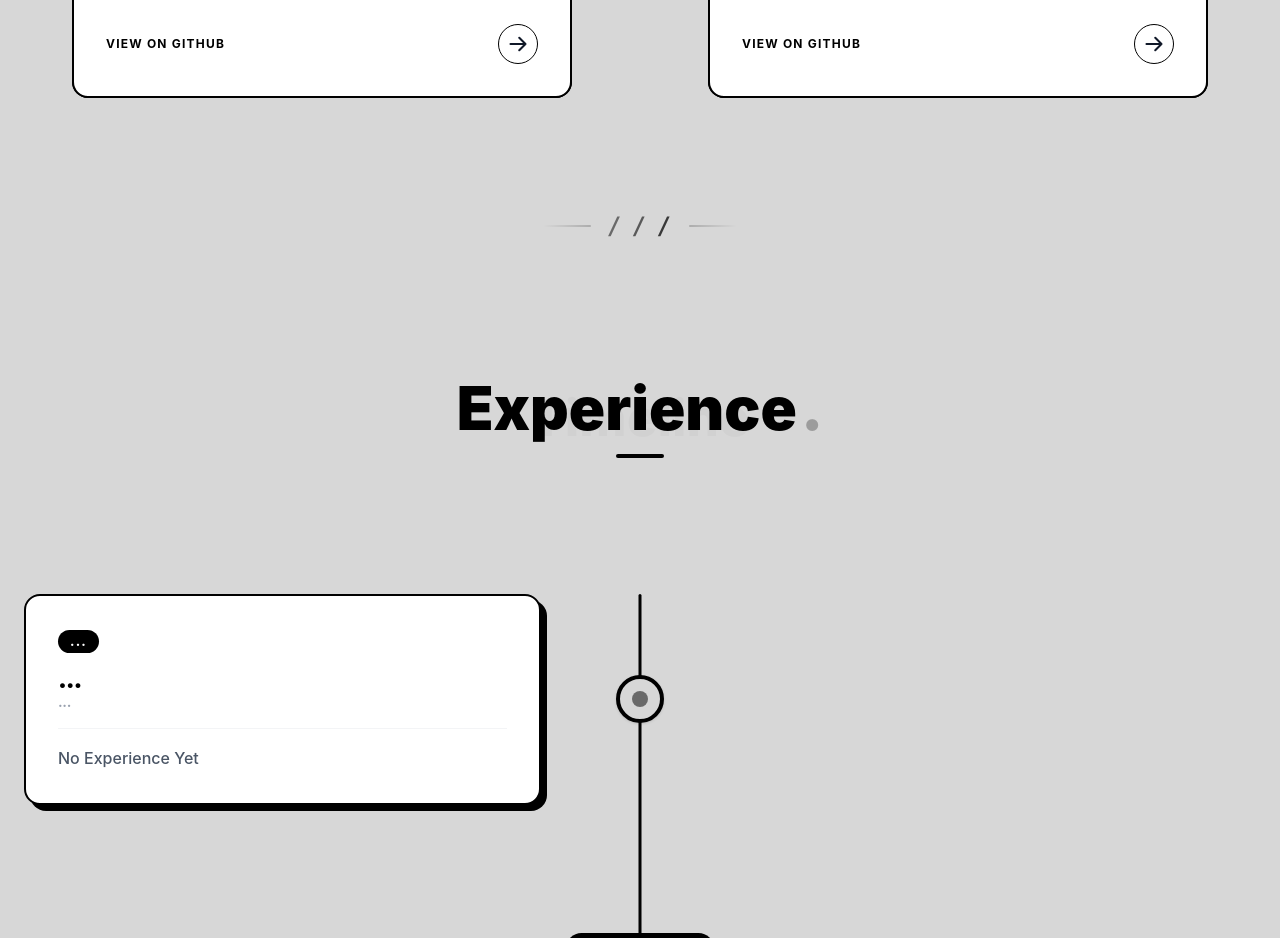
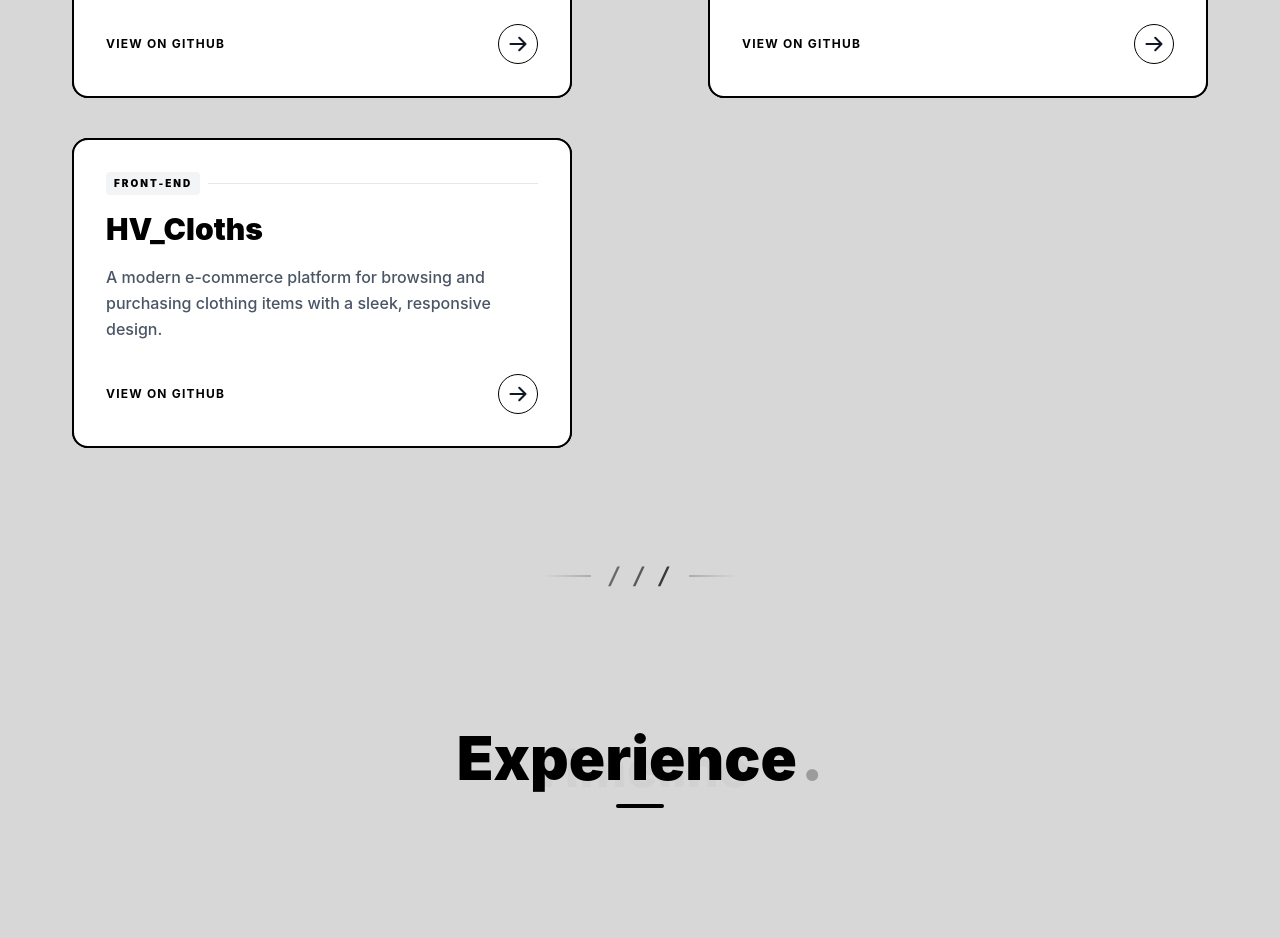
Before and after one commit to HaiderV/Front_End_Project--7--Portfolio, a React (Vite) app: page / in a window 1280 px wide. Shown: the part 4360-5298 px from the top of the page. Built offline with nearby package versions, Linux system fonts and the light colour scheme.

Commit message:
HV_Cloths Project added

```diff
--- a/src/components/Projects.jsx
+++ b/src/components/Projects.jsx
@@ -31,6 +31,13 @@ const projects = [
     description:
       "Supports over 100 currencies with real-time conversion rates and a decent, user-friendly interface.",
     link: "https://github.com/HaiderV/Front_End_Project--4--currency",
+  },
+  {
+    type: "Front-End",
+    title: "HV_Cloths",
+    description:
+      "A modern e-commerce platform for browsing and purchasing clothing items with a sleek, responsive design.",
+    link: "https://github.com/HaiderV/HV_Cloths",
   },
 ];
 
```
